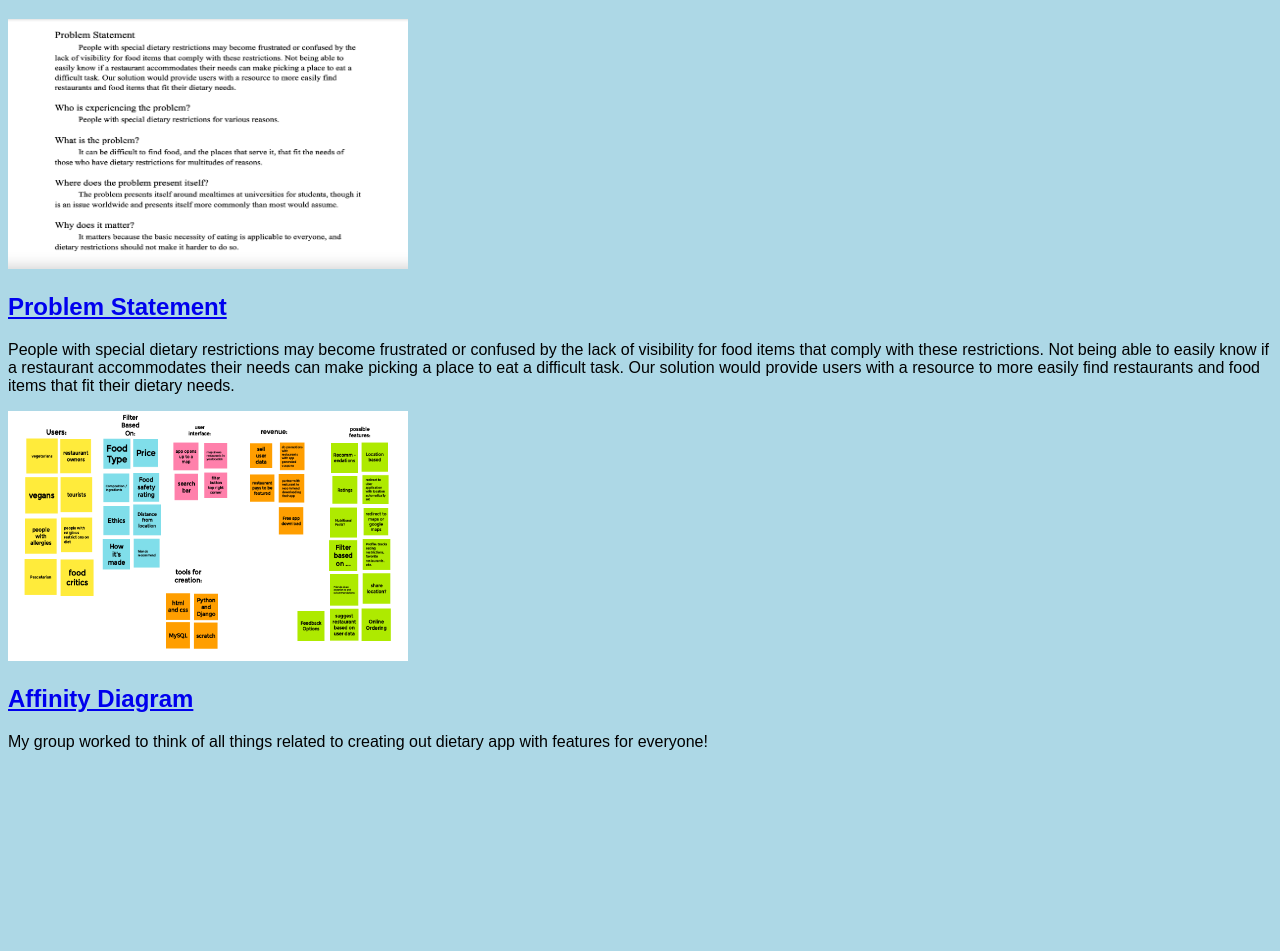
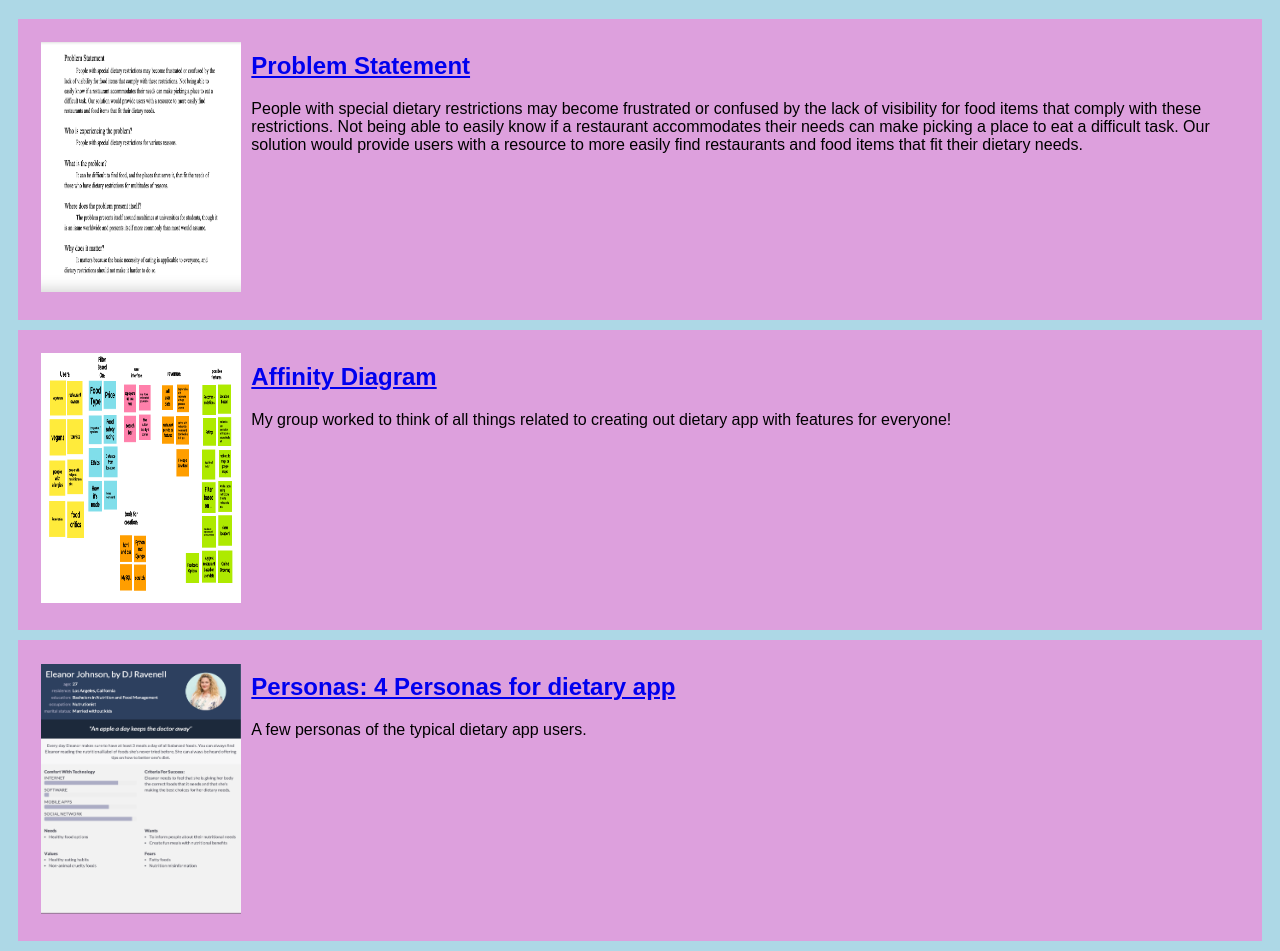
Before and after one commit to djravenell/djravenell.github.io, a plain HTML site: page index.html in a window 1280 px wide. Shown: the part 61-1012 px from the top of the page. Before the commit the page ends 828 px from the top, so only its background shows below. Drawn offline with Linux system fonts and the light colour scheme.

Commit message:
Add files via upload

```diff
--- a/index.html
+++ b/index.html
@@ -28,5 +28,16 @@
                 </p>
             </section>
         </section>
+
+        <!-- Persona Assignment -->
+        <section class="assignment">
+            <a href="files/persona.pdf"><img src="images/persona.png" width="400" height="250"></a>
+            <section class="ass-details">
+                <a href="files/persona.pdf"><h2>Personas: 4 Personas for dietary app</h2></a>
+                <p>
+                    A few personas of the typical dietary app users.
+                </p>
+            </section>
+        </section>
     </body>
 </html>
--- a/styles.css
+++ b/styles.css
@@ -3,6 +3,19 @@ body {
     font-family: Arial, Helvetica, sans-serif;
 }
 
+.assignment {
+    display: flex;
+    padding: 10pt;
+    margin: 10px;
+    background: plum;
+}
+
+.assignment img {
+    width: 200px;
+    padding: 10px;
+}
+
+
 h1 {
     color: green;
     text-align: center;
```
Also changed, not shown: images/persona.png (added), 1 other file.
